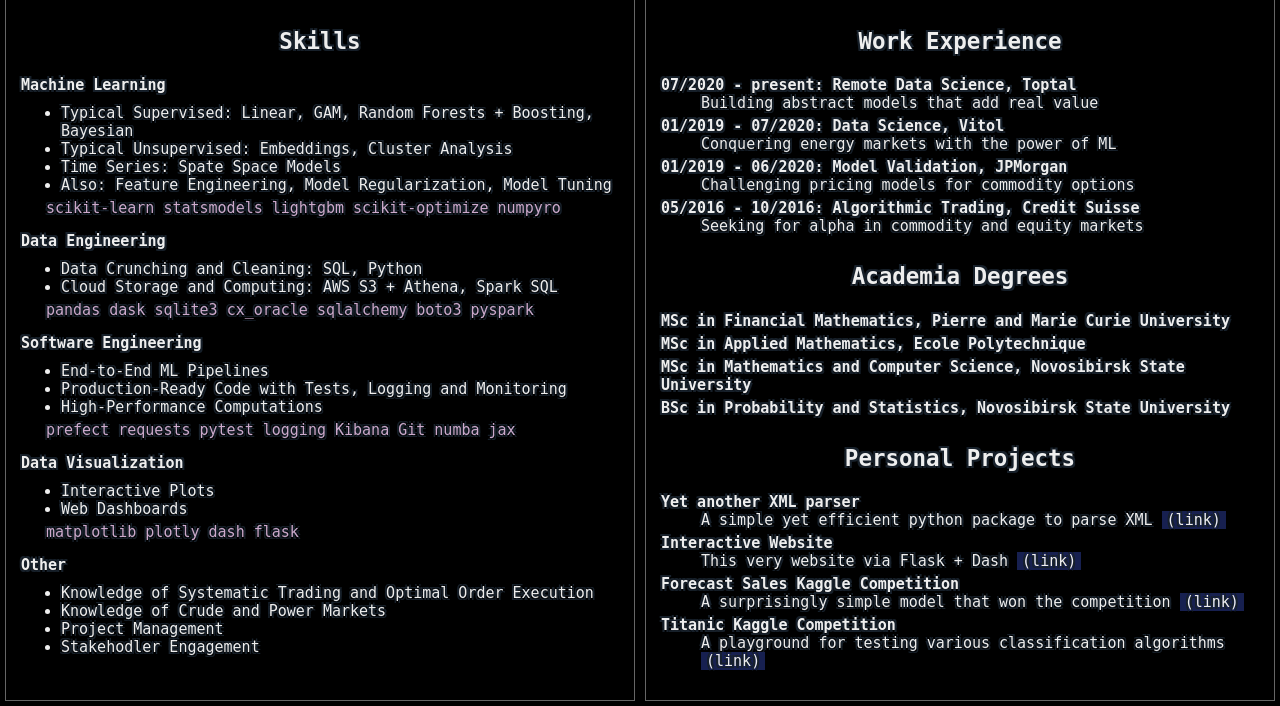
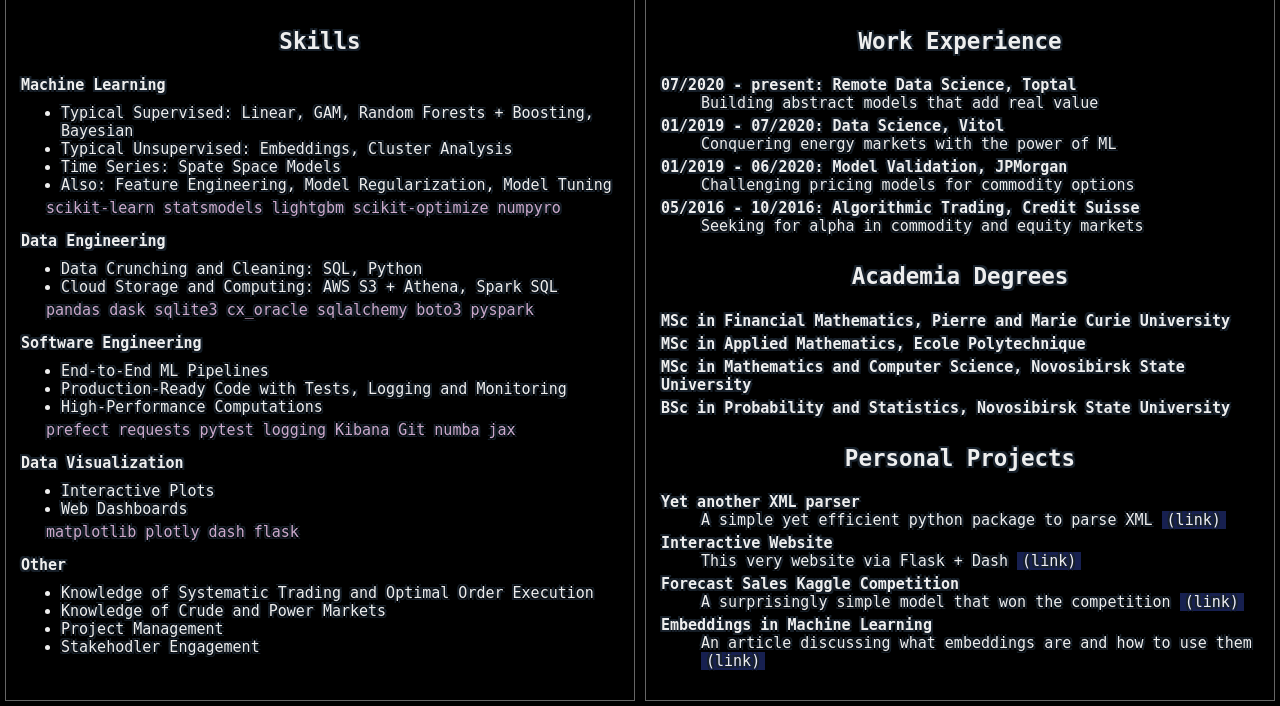
Before and after one commit to mysterious-ben/intro-website, a Flask app: template src/templates/cv.html in a window 1280 px wide. Shown: the part 187-893 px from the top of the page. Run offline with Flask 3, Linux system fonts and the light colour scheme; the template is opened without the code that fills it: most values are stand-ins (such as "Sample title", 1, 10 or a date in 2020).

Commit message:
improve: replace a personal project (embeddings)

```diff
--- a/src/app.py
+++ b/src/app.py
@@ -103,7 +103,7 @@ def cv():
         xmlparser_project_link=__config.xmlparser_project_link,
         website_project_link=__config.website_project_link,
         sales_project_link=__config.sales_project_link,
-        titanic_project_link=__config.titanic_project_link,
+        embeddings_project_link=__config.embeddings_project_link,
         toptal_profile_link=__config.toptal_profile_link,
         linkedin_profile_link=__config.linkedin_profile_link,
         github_profile_link=__config.github_profile_link,
--- a/src/templates/cv.html
+++ b/src/templates/cv.html
@@ -98,8 +98,8 @@
                 <dd>This very website via Flask + Dash <a href="{{website_project_link}}">(link)</a></dd>
                 <dt>Forecast Sales Kaggle Competition</dt>
                 <dd>A surprisingly simple model that won the competition <a href="{{sales_project_link}}">(link)</a></dd>
-                <dt>Titanic Kaggle Competition</dt>
-                <dd>A playground for testing various classification algorithms <a href="{{titanic_project_link}}">(link)</a></dd>
+                <dt>Embeddings in Machine Learning</dt>
+                <dd>An article discussing what embeddings are and how to use them <a href="{{embeddings_project_link}}">(link)</a></dd>
             </dl>
         </div>
     </div>
```
